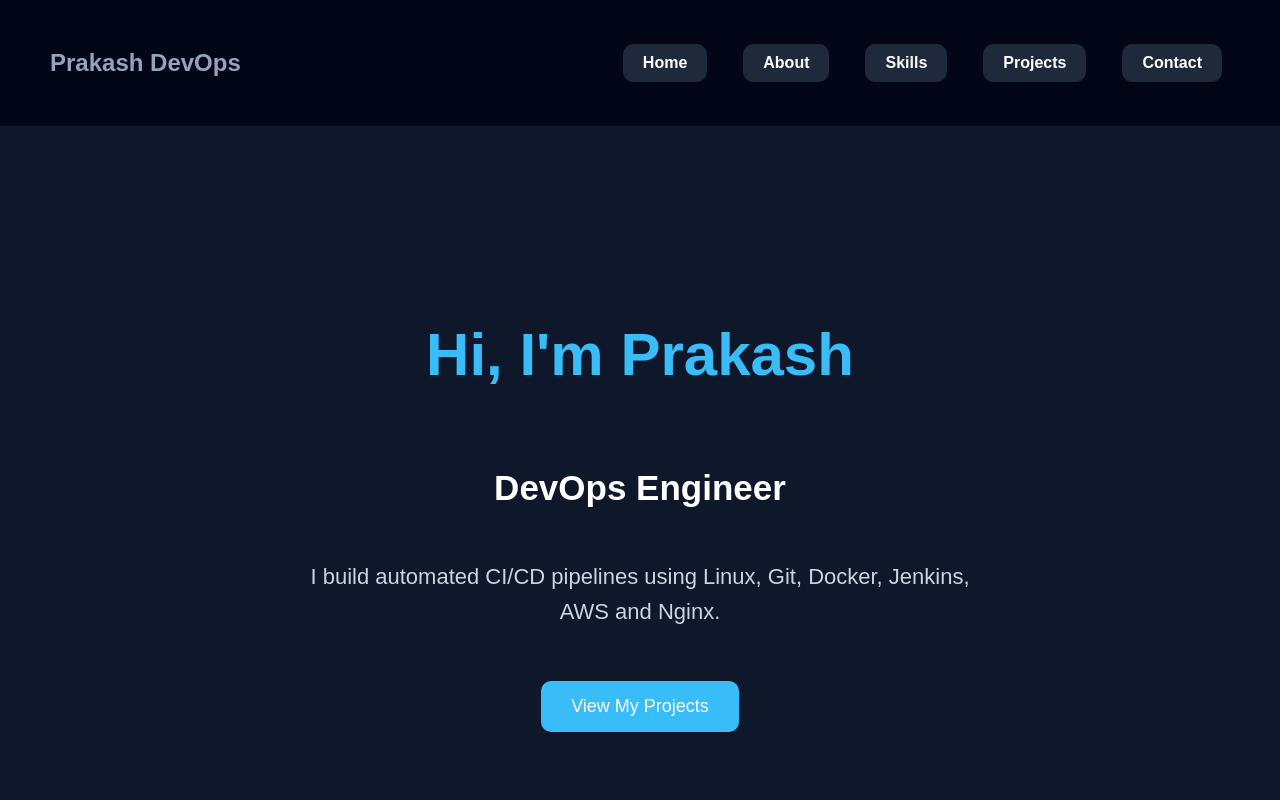
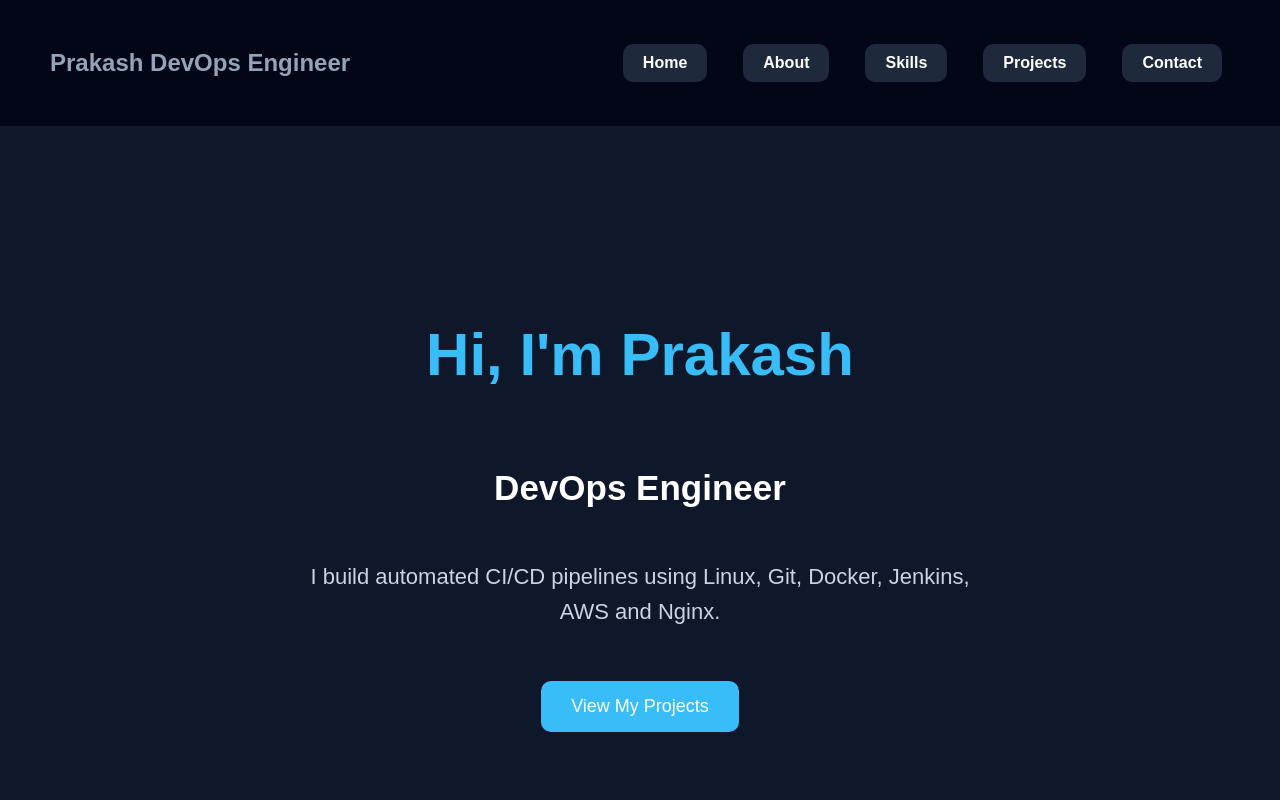
Before and after one commit to prakashs83124-tech/prakash-devOps, a plain HTML site: page index.html in a window 1280 px wide. Shown: the top 800 px of the page. Drawn offline with Linux system fonts and the light colour scheme.

Commit message:
updated portfolio website

```diff
--- a/index.html
+++ b/index.html
@@ -5,7 +5,7 @@
     <link rel="stylesheet" href="style.css">
 </head>
 <nav>
-    <h2>Prakash DevOps</h2>
+    <h2>Prakash DevOps Engineer</h2>
 
     <ul>
         <li><a href="#">Home</a></li>
```
Also changed, not shown: 1 other file.
